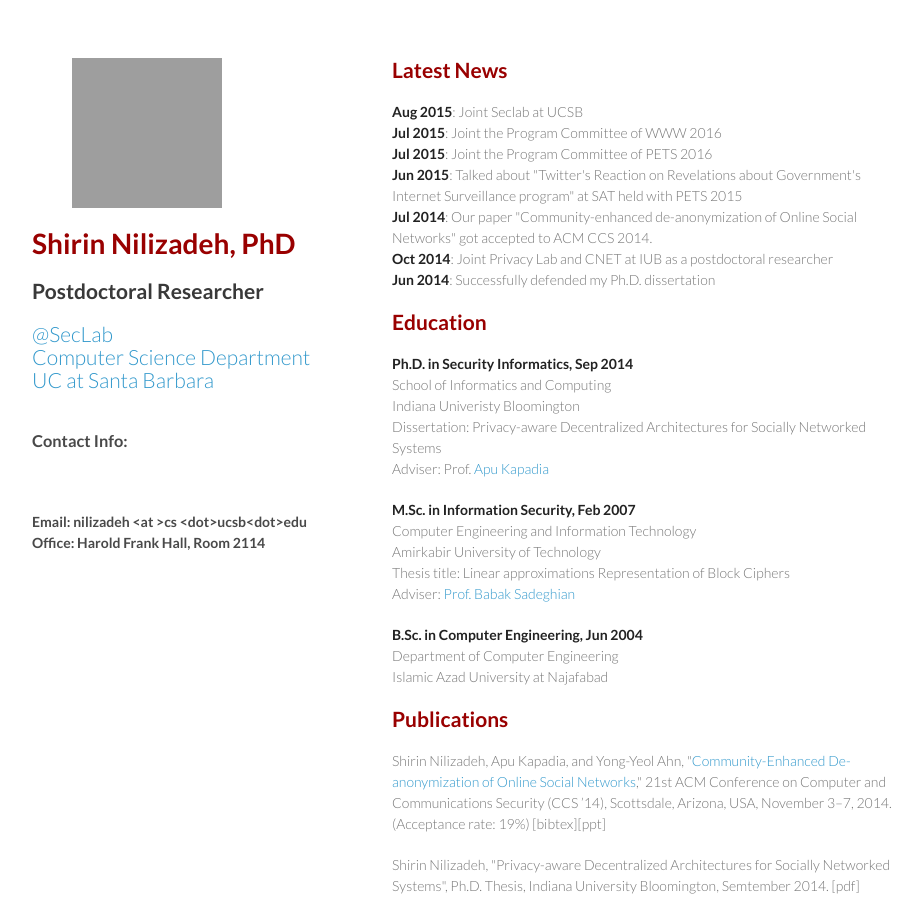
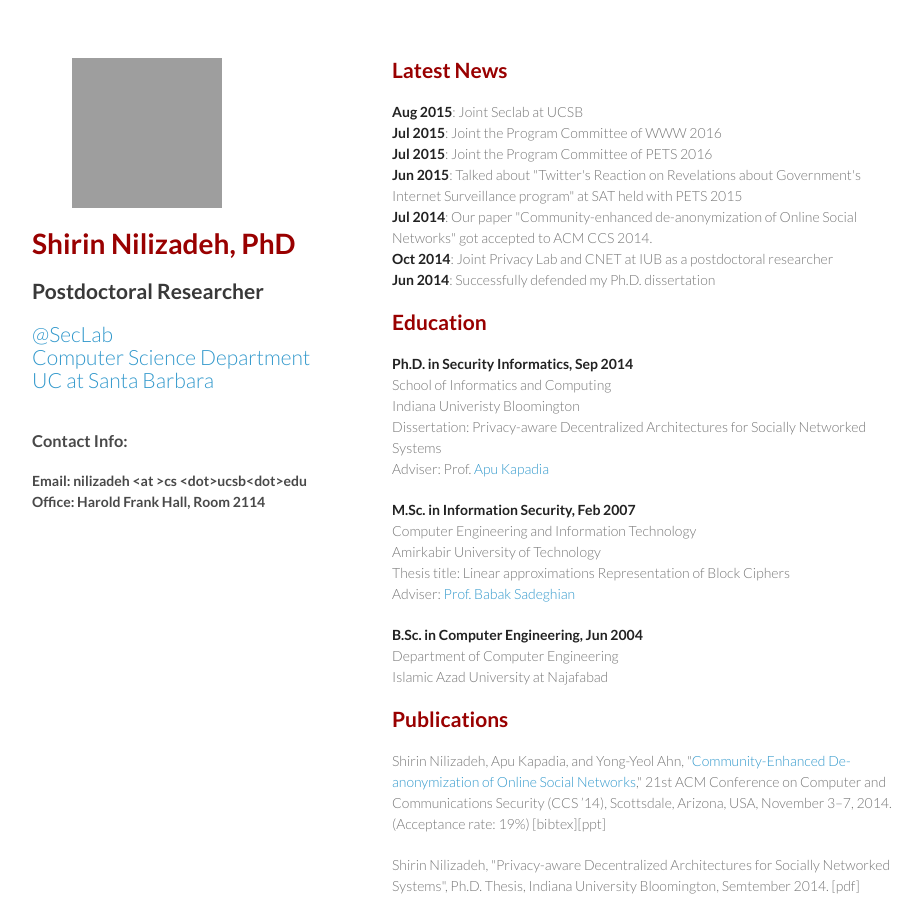
Before and after one commit to Machiry/nilizadeh.github.io, a Jekyll site: the page index.html, which Jekyll copies as it is, in a window 1280 px wide and 900 px high. Shown: the whole window, without its empty margins (178-1100 px from the left). Built offline with Jekyll 4.4.1, drawn with Linux system fonts in a browser that asks for light colours; grey boxes are pictures that could not be loaded.

```diff
--- a/index.html
+++ b/index.html
@@ -24,9 +24,9 @@
             <a href="http://www.ucsb.edu"> UC at Santa Barbara </a> </h2>
         </p>
         <br>
-        <h3> Contact Info:</h3> <br>
-        <p><h4>Email: nilizadeh &lt;at &gt;cs &lt;dot&gt;ucsb&lt;dot&gt;edu <br>
-           Office:  Harold Frank Hall, Room 2114 </h4></p>
+        <h3> Contact Info:</h3>
+        <h4>Email: nilizadeh &lt;at &gt;cs &lt;dot&gt;ucsb&lt;dot&gt;edu <br>
+           Office:  Harold Frank Hall, Room 2114 </h4>
 
       </header>
       <section>
```
